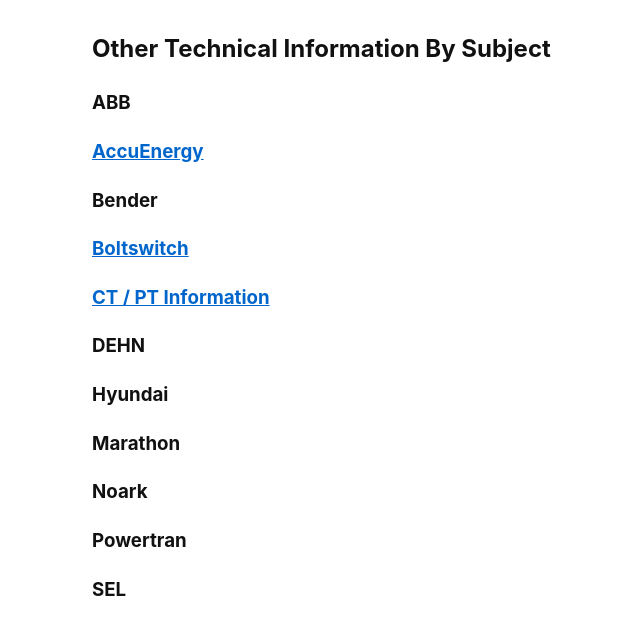
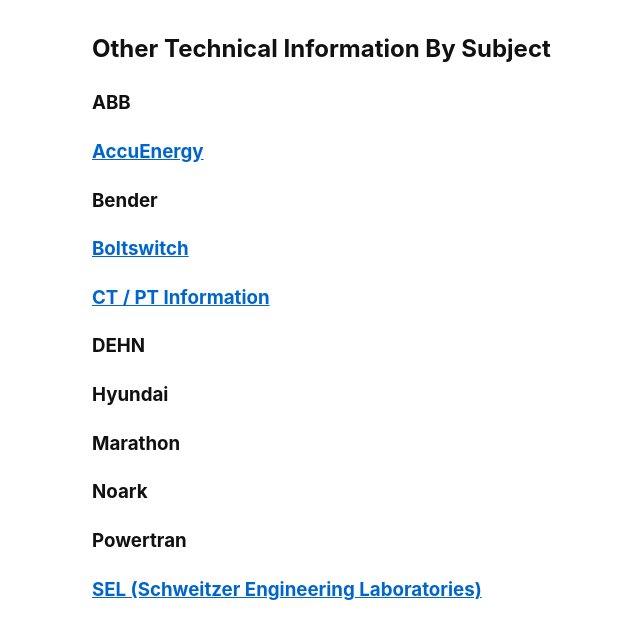
Before and after one commit to epecsupport/Service, a Jekyll site: the page built from tech/otech.md, in a window 1280 px wide. Shown: the top 639 px of the page, without its empty margins (48-688 px from the left). Built offline with Jekyll 4.4.1, drawn with Linux system fonts in a browser that asks for light colours.

Commit message:
Update otech.md

```diff
--- a/tech/otech.md
+++ b/tech/otech.md
@@ -26,4 +26,4 @@ autolink: true
 
 ### Powertran
 
-### SEL
+### [SEL (Schweitzer Engineering Laboratories)](sel.html)
```
